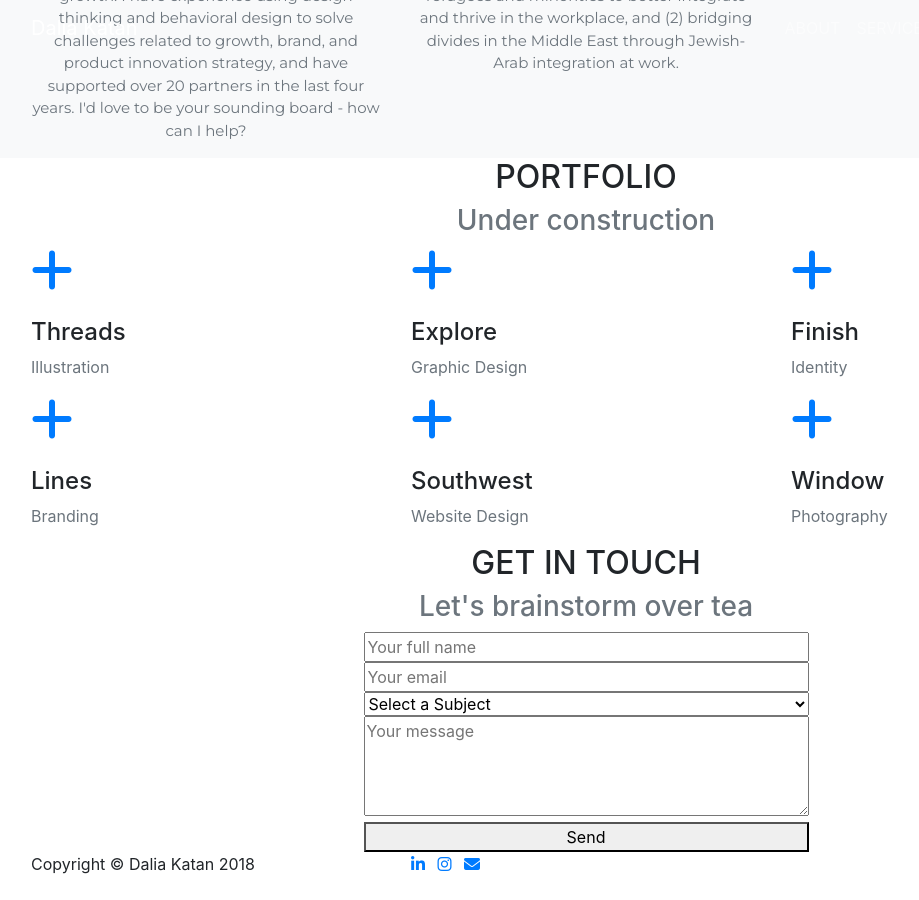
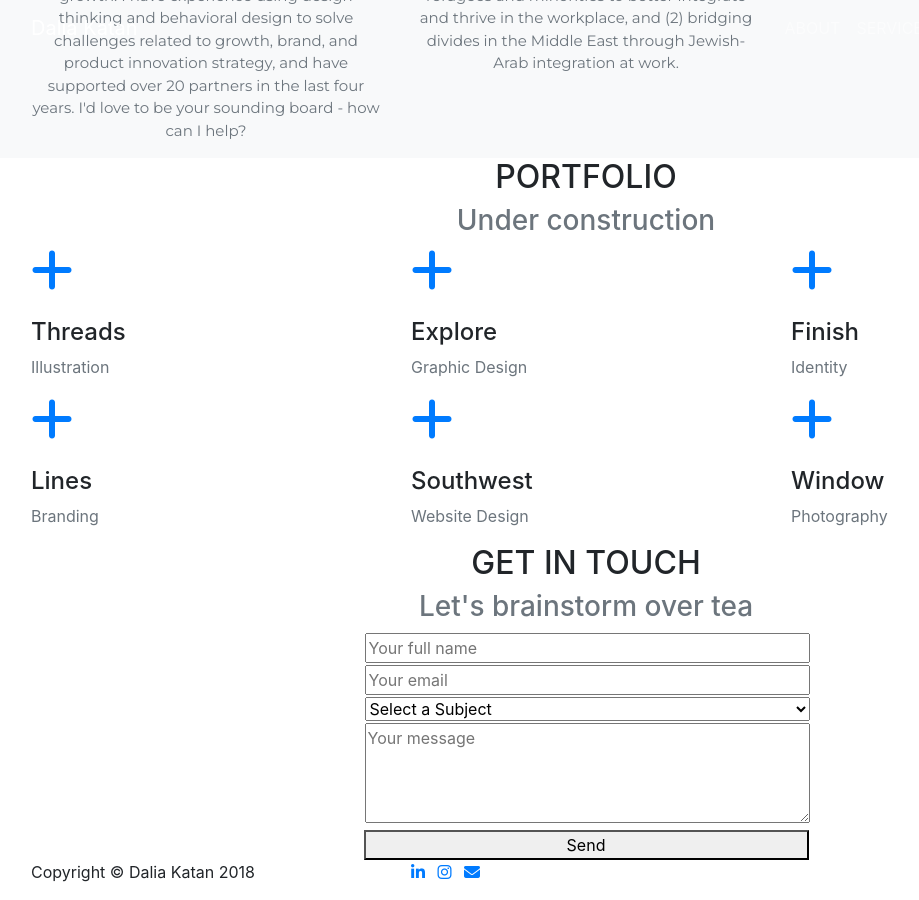
Before and after one commit to dalkat/dalkat.github.io, a Jekyll site: the page built from index.md, in a window 1280 px wide and 900 px high, scrolled down 1121 px. Shown: the whole window, without its empty margins (54-973 px from the left). Built offline with Jekyll 4.4.1, drawn with Linux system fonts in a browser that asks for light colours; nearby versions of some CDN libraries; some web fonts are replaced; library files that are not in the unit come from our copies.

Commit message:
padding contact

```diff
--- a/_layouts/home.html
+++ b/_layouts/home.html
@@ -137,10 +137,10 @@ layout: default
         <div class="row" style="display:block; text-align:center;">
           <div class="col-lg-5 col-md-6 col-sm-8 col-xs-12"  style="display:inline-block;">
               <form method="POST" action="https://formspree.io/dkatan.77@gmail.com" >
-                <input type="text" name="name" placeholder="Your full name" style="width:100%;"><br>
-                <input type="email" name="_replyto" placeholder="Your email" style="width:100%;"><br>
-                <select name="_subject" style="width:100%;"><option>Select a Subject</option><option>Consulting Inquiry</option><option>Something Else</option></select> <br>
-                <textarea name="message" placeholder="Your message" style="width:100%; height:100px;"></textarea><br>
+                <input type="text" name="name" placeholder="Your full name" style="width:100%; margin:1px;"><br>
+                <input type="email" name="_replyto" placeholder="Your email" style="width:100%;margin:1px;"><br>
+                <select name="_subject" style="width:100%;margin:1px;"><option>Select a Subject</option><option>Consulting Inquiry</option><option>Something Else</option></select> <br>
+                <textarea name="message" placeholder="Your message" style="width:100%; height:100px;margin:1px;"></textarea><br>
                 <button type="submit" style="width:100%;">Send</button>
               </form>
           </div>
```
